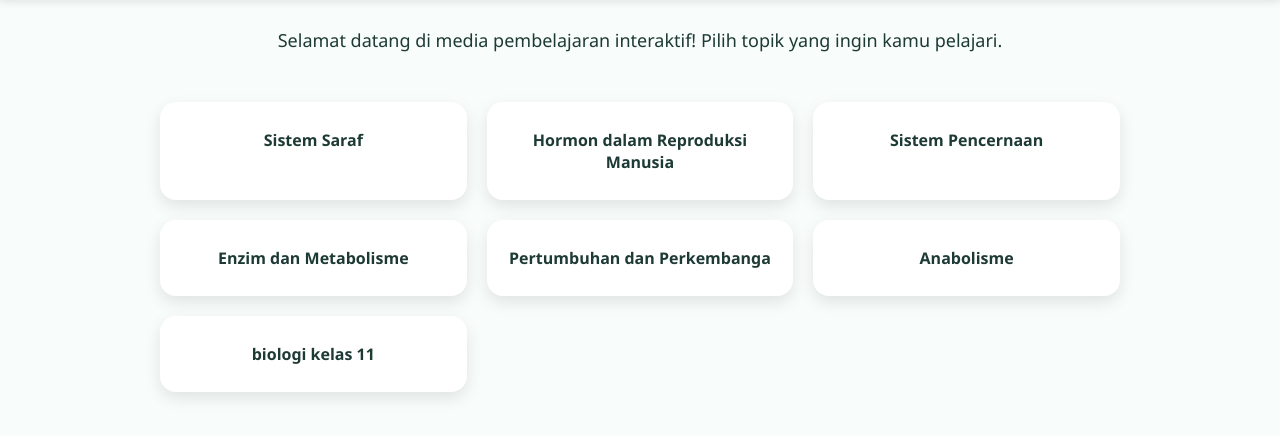
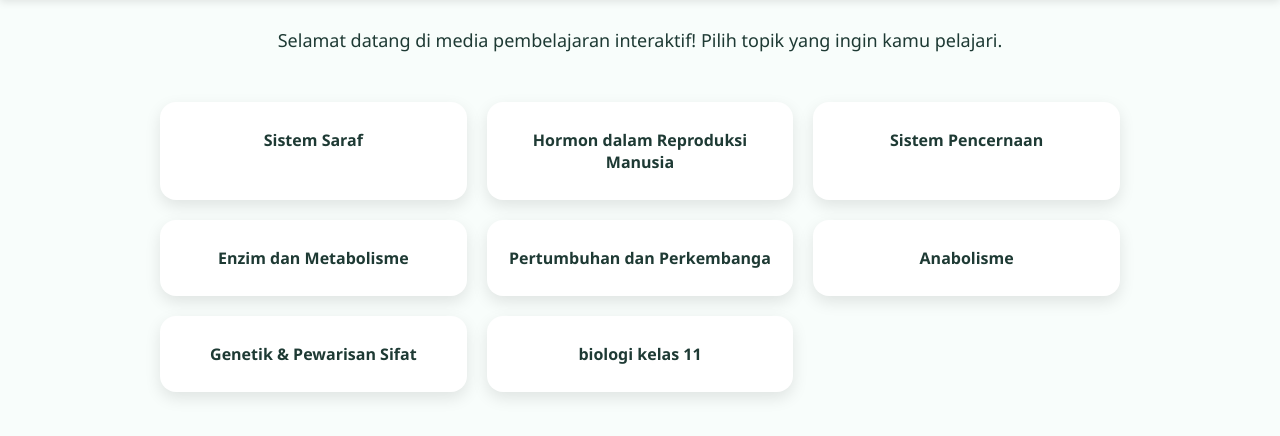
Before and after one commit to KebunIlmu/biologi-sma, a plain HTML site: page index.html in a window 1280 px wide. Shown: the part 92-528 px from the top of the page. Drawn offline with Linux system fonts and the light colour scheme.

Commit message:
Update index.html

```diff
--- a/index.html
+++ b/index.html
@@ -201,6 +201,7 @@
     <a href="Enzim dan Metabolisme.html" class="card">Enzim dan Metabolisme</a>
     <a href="Pertumbuhan dan Perkembanga.html" class="card">Pertumbuhan dan Perkembanga</a>
     <a href="Anabolisme.html" class="card">Anabolisme</a>
+    <a href="Genetik & Pewarisan Sifat.html" class="card">Genetik & Pewarisan Sifat</a>
     <a href="biologi kelas 11.html" class="card">biologi kelas 11</a>
 
   </div>
```
